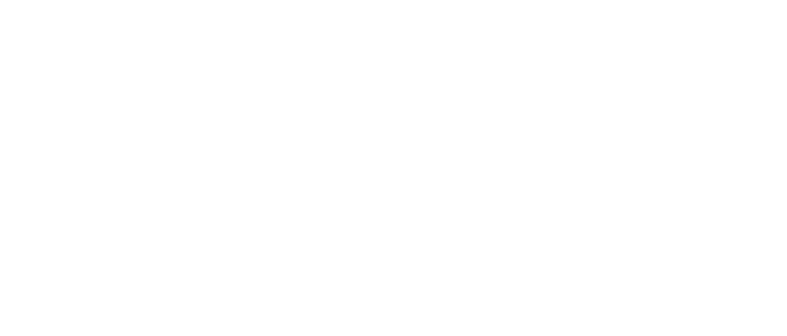
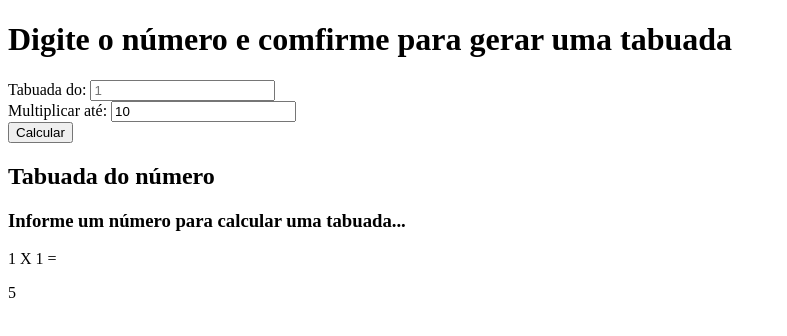
Before and after one commit to aleanrocha/projeto-tabuada, a plain HTML site: page index.html in a window 1280 px wide. Shown: the whole page, without its empty margins (0-787 px from the left). Drawn offline with Linux system fonts and the light colour scheme.

Commit message:
estrutura do projeto

```diff
--- a/index.html
+++ b/index.html
@@ -1,14 +1,47 @@
 <!DOCTYPE html>
-<html lang="en">
+<html lang="pt-br">
   <head>
-  <meta charset="UTF-8">
-  <meta name="viewport" content="width=device-width, initial-scale=1.0">
+    <meta charset="UTF-8" />
+    <meta name="viewport" content="width=device-width, initial-scale=1.0" />
     <title>Tabuada</title>
-  <link rel="shortcut icon" href="favicon.ico" type="image/x-icon">
-  <link rel="stylesheet" href="./css/styles.css">
+    <link rel="shortcut icon" href="favicon.ico" type="image/x-icon" />
+    <link rel="stylesheet" href="./css/styles.css" />
     <script src="./js/scripts.js" defer></script>
   </head>
   <body>
-
+    <h1>Digite o número e comfirme para gerar uma tabuada</h1>
+    <main id="main-container">
+      <form id="multiplication-form">
+        <div class="form-control">
+          <label for="number">Tabuada do:</label>
+          <input
+            type="number"
+            name="number"
+            id="number"
+            placeholder="1"
+          />
+        </div>
+        <div class="form-control">
+          <label for="multiplicator">Multiplicar até:</label>
+          <input
+            type="number"
+            name="multiplicator"
+            id="multiplicator"
+            value="10"
+          />
+        </div>
+        <input type="submit" value="Calcular" />
+      </form>
+      <section id="multiplication-table">
+        <h2 id="multiplication-title">Tabuada do número <span></span></h2>
+        <div id="multiplication-operations">
+          <h3>Informe um número para calcular uma tabuada...</h3>
+          <div class="row">
+            <p class="operation">1 X 1 =</p>
+            <p class="result">5</p>
+          </div>
+        </div>
+      </section>
+    </main>
   </body>
 </html>
```
Lines whose indentation alone changed are shown as unchanged.
